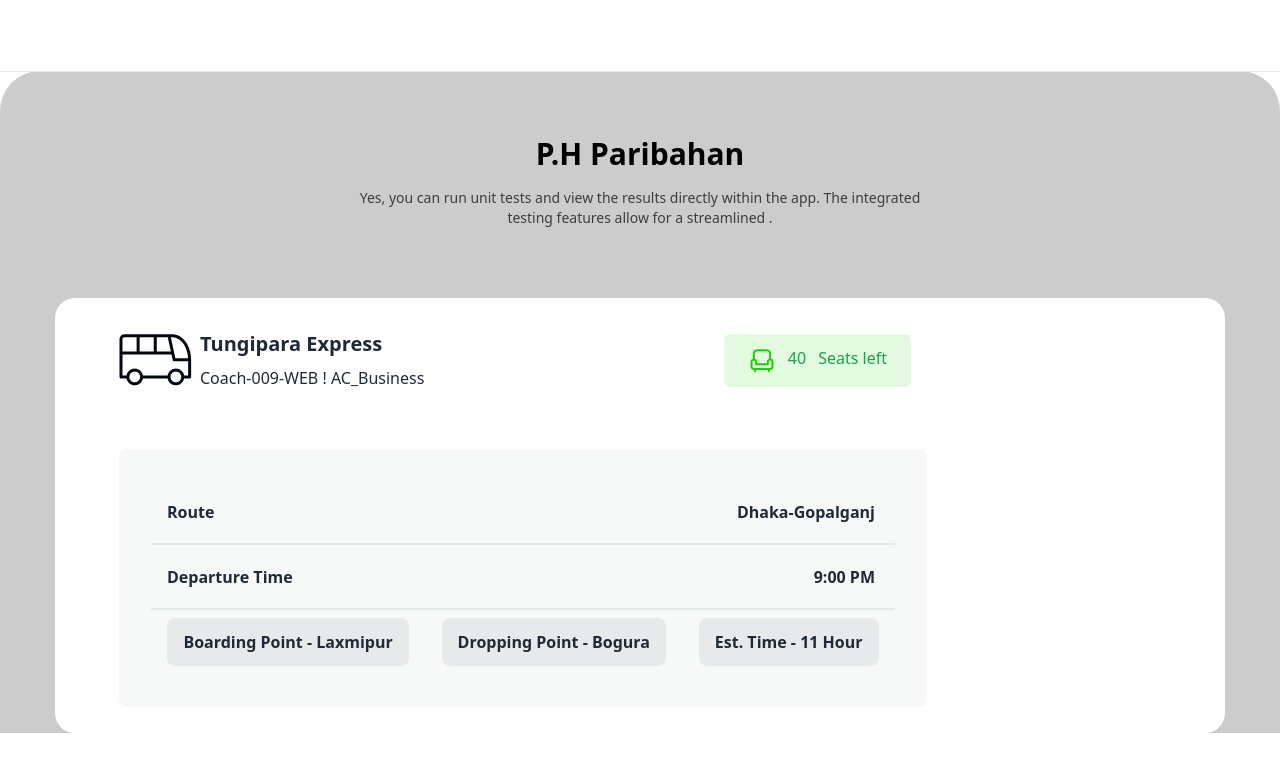
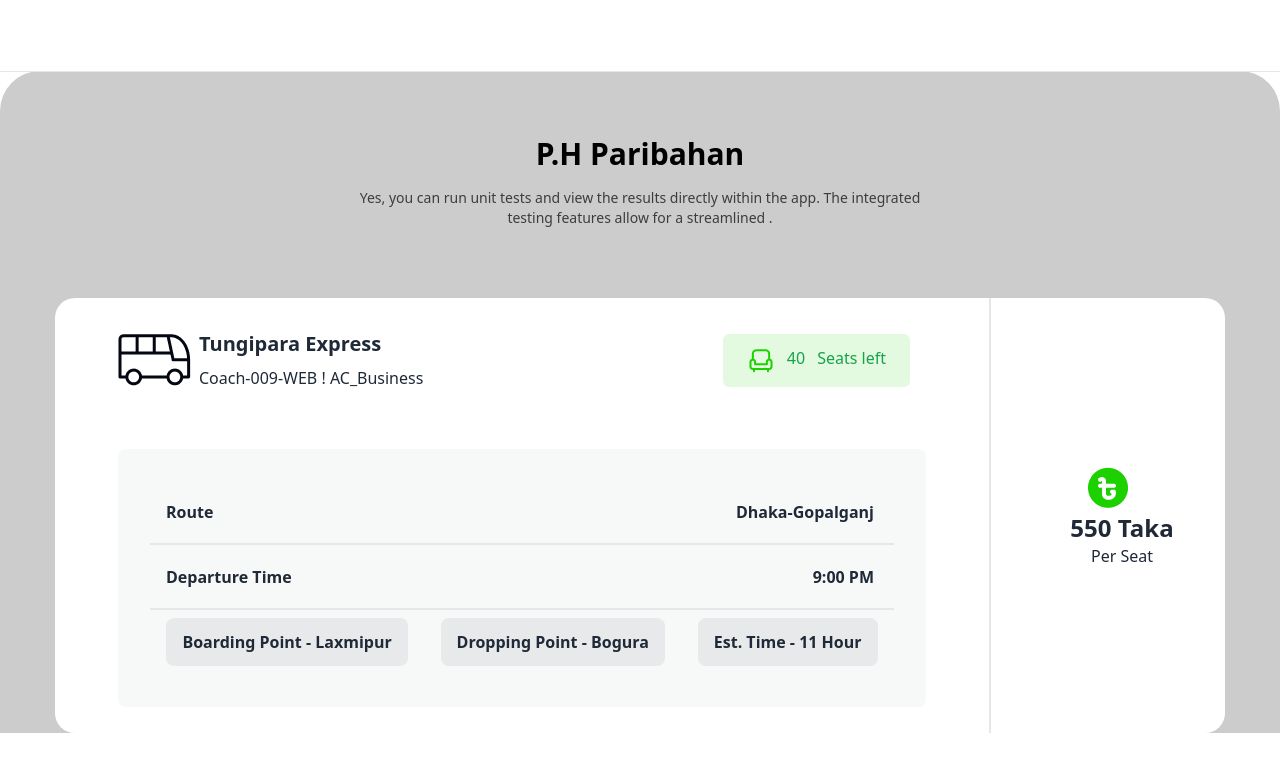
Before and after one commit to Dhruba545/assignment-5, a plain HTML site: page index.html in a window 1280 px wide. Shown: the part 1371-2143 px from the top of the page. After the commit the page ends 2104 px from the top, so only its background shows below. Drawn offline with nearby package versions, Linux system fonts and the light colour scheme.

Commit message:
counter section almost complete

```diff
--- a/index.html
+++ b/index.html
@@ -106,8 +106,8 @@
             <p class="text-center text-sm text-black opacity-70 "> Yes, you can run unit tests and view the results directly within the app. The integrated <br>
                  testing features allow for a streamlined .</p>
         </div>
-        <div class="w-[1170px] h-[480px] bg-white rounded-[20px]">
-             <div class="w-4/5  h-full flex flex-col justify-around items-center">
+        <div class="w-[1170px] flex h-[480px] bg-white rounded-[20px]">
+             <div class="w-4/5  h-full flex flex-col justify-around items-center border-r-2"><!--Left site of section-->
                 <div class="w-[808px] h-[72px] flex ">
                     <div class="w-1/2 h-full flex items-center space-x-2 "><img src="images/bus-logo.png">
                     <div class="h-ful space-y-2">
@@ -134,7 +134,17 @@
                     </div>
                 </div>
              </div>
-             <div class="w-1/5 h-full"></div>
+             <div class="w-1/5 h-full flex flex-col justify-center items-center text-center space-x-7"><!--Right site of section-->
+                <div>
+                     <img src="images/fare.png">
+                </div>
+                <div class="text-2xl font-bold">
+                    550 Taka
+                </div>
+                <div>
+                    Per Seat
+                </div>
+             </div>
         </div>
      </div>
    </main>
```
